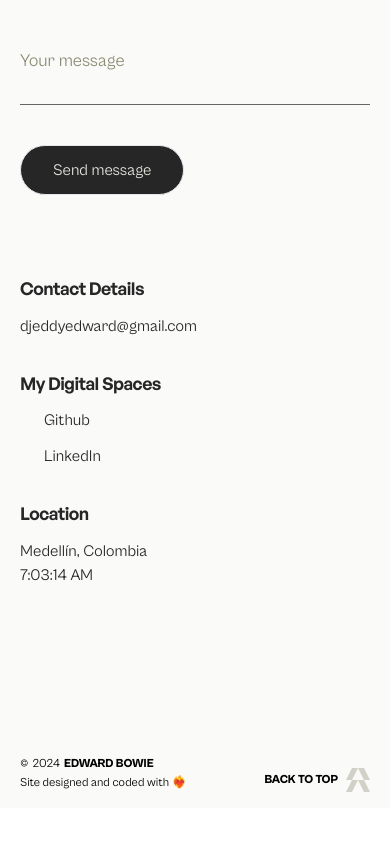
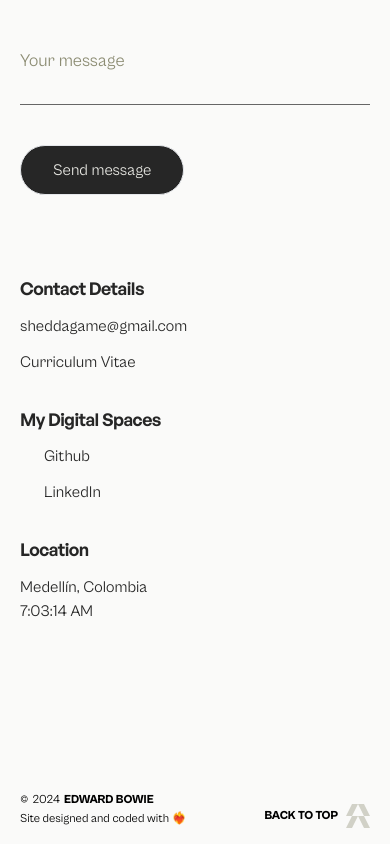
Before and after one commit to Kayeddy/portfolio-v2-web, a React (Vite) app: page /#hero in a window 390 px wide. Shown: the part 6662-7506 px from the top of the page. Before the commit the page ends 7470 px from the top, so only its background shows below. Built offline with nearby package versions, Linux system fonts and the light colour scheme; some icons are missing.

Commit message:
refactor(navbar, contact): Update navbar and contact with possibility to download cv

```diff
--- a/package.json
+++ b/package.json
@@ -11,6 +11,7 @@
   },
   "dependencies": {
     "@formspree/react": "^2.5.1",
+    "@radix-ui/react-icons": "^1.3.0",
     "@studio-freight/lenis": "^1.0.13",
     "@vercel/analytics": "^1.2.2",
     "@vercel/speed-insights": "^1.0.10",
--- a/src/components/homepage/Contact.jsx
+++ b/src/components/homepage/Contact.jsx
@@ -173,12 +173,21 @@ export default function Contact({ hashRef }) {
             </h4>
             <div className="flex flex-col space-y-3 text-body-2 2xl:text-3xl">
               <a
-                href="mailto:djeddyedward@gmail.com"
+                href="mailto:sheddagame@gmail.com"
                 className="group relative w-fit cursor-pointer"
                 target="_blank"
                 rel="noreferrer"
               >
-                <span>djeddyedward@gmail.com</span>
+                <span>sheddagame@gmail.com</span>
+                <span className="absolute bottom-0 left-0 h-[0.12em] w-0 rounded-full bg-secondary-600 duration-300 ease-in-out group-hover:w-full"></span>
+              </a>
+
+              <a
+                href="/Resume.pdf"
+                download
+                className="group relative w-fit cursor-pointer"
+              >
+                <span>Curriculum Vitae</span>
                 <span className="absolute bottom-0 left-0 h-[0.12em] w-0 rounded-full bg-secondary-600 duration-300 ease-in-out group-hover:w-full"></span>
               </a>
             </div>
--- a/src/components/ui/NavBar.jsx
+++ b/src/components/ui/NavBar.jsx
@@ -1,8 +1,8 @@
 import { useEffect, useRef } from "react";
 import { gsap } from "gsap";
 import Lenis from "@studio-freight/lenis";
-
 import { ScrollTrigger } from "gsap/ScrollTrigger";
+import { DownloadIcon } from "@radix-ui/react-icons";
 
 export default function NavBar({ sectionRefs }) {
   const navBar = useRef(null);
@@ -18,7 +18,7 @@ export default function NavBar({ sectionRefs }) {
       requestAnimationFrame(raf);
     }
     requestAnimationFrame(raf);
-  });
+  }, []);
 
   useEffect(() => {
     tl.to(navBar.current, {
@@ -27,7 +27,7 @@ export default function NavBar({ sectionRefs }) {
       delay: 0.5,
       ease: "power4.inOut",
     });
-  });
+  }, [tl]);
 
   useEffect(() => {
     sectionRefs.forEach((section) => {
@@ -45,12 +45,12 @@ export default function NavBar({ sectionRefs }) {
         toggleActions: "restart reverse restart reverse",
       });
     });
-  });
+  }, [sectionRefs]);
 
   return (
     <header
       ref={navBar}
-      className="fixed top-0 z-50 flex items-center justify-between w-full px-5 py-3 -translate-y-full select-none bg-secondary-100"
+      className="fixed top-0 z-50 flex w-full -translate-y-full select-none items-center justify-between bg-secondary-100 px-5 py-3"
     >
       <div ref={logo}>
         <a
@@ -58,7 +58,7 @@ export default function NavBar({ sectionRefs }) {
           aria-label="Logo"
           className="z-50 flex flex-row items-start gap-2"
         >
-          <span className="font-bold leading-tight text-heading-3 ">Eddy</span>
+          <span className="text-heading-3 font-bold leading-tight ">Eddy</span>
           <svg
             width="20"
             height="20"
@@ -76,21 +76,32 @@ export default function NavBar({ sectionRefs }) {
       </div>
 
       <nav className="space-x-7 font-grotesk text-body-3 sm:block">
-        <a href="#about" className="relative hidden group md:inline-block">
+        <a href="#about" className="group relative hidden md:inline-block">
           <span>about</span>
           <span className="absolute bottom-0 left-0 h-[0.125em] w-0 rounded-full bg-secondary-600 duration-300 ease-in-out group-hover:w-full"></span>
         </a>
-        <a href="#services" className="relative hidden group md:inline-block">
+        <a href="#services" className="group relative hidden md:inline-block">
           <span>services</span>
           <span className="absolute bottom-0 left-0 h-[0.125em] w-0 rounded-full bg-secondary-600 duration-300 ease-in-out group-hover:w-full"></span>
         </a>
-        <a href="#works" className="relative hidden group md:inline-block">
+        <a href="#works" className="group relative hidden md:inline-block">
           <span>projects</span>
           <span className="absolute bottom-0 left-0 h-[0.125em] w-0 rounded-full bg-secondary-600 duration-300 ease-in-out group-hover:w-full"></span>
         </a>
+
+        <a
+          href="/Resume.pdf"
+          download
+          className="group relative hidden rounded-full md:inline-block"
+        >
+          <span className="flex flex-row items-center justify-center gap-2 rounded-full bg-secondary-700 bg-opacity-50 px-6 py-1">
+            Resume <DownloadIcon />
+          </span>
+        </a>
+
         <a
           ref={cta}
-          className="relative button group hover:bg-transparent"
+          className="button group relative hover:bg-transparent"
           href="#contact"
         >
           <span className="relative w-fit">
```
Also changed, not shown: 2 other files (tests, documents, lock files or other folders).
